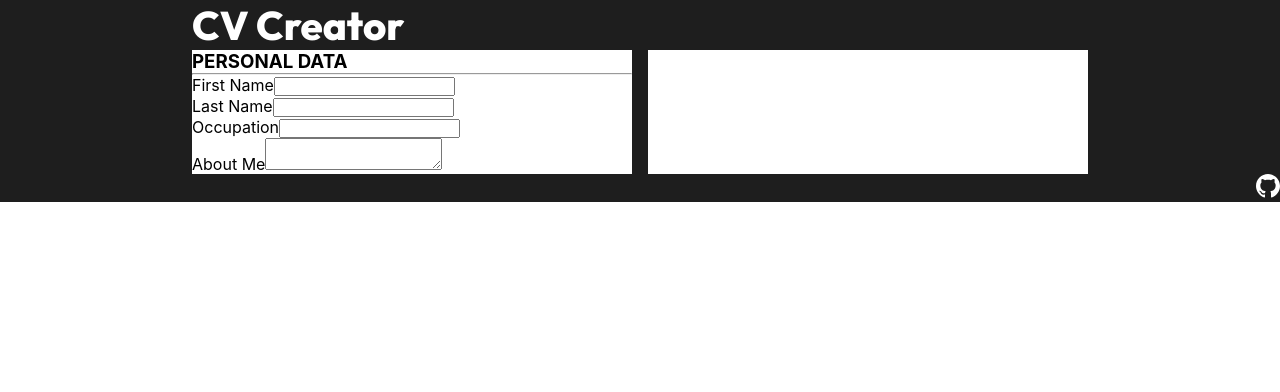
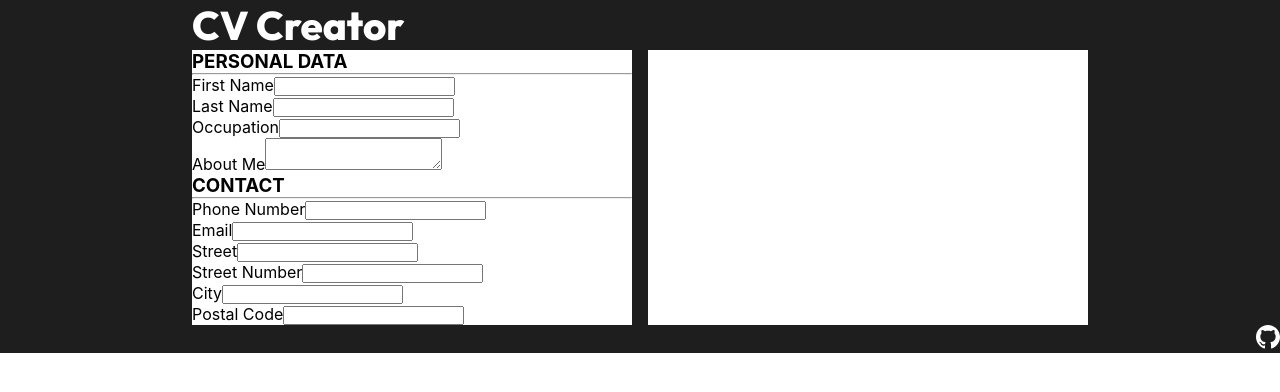
Before and after one commit to Orluca/top-cv-project, a React (Create React App) app: page / in a window 1280 px wide. Shown: the top 392 px of the page. Built offline with nearby package versions, Linux system fonts and the light colour scheme.

Commit message:
Added Contact editor and handle state

```diff
--- /dev/null
+++ b/src/components/Main/Editor/ContactEditor/ContactEditor.js
@@ -0,0 +1,51 @@
+import React, { useState } from "react";
+import Input from "../../../General/Input/Input";
+import Subheader from "../../../General/Subheader/Subheader";
+import styles from "./ContactEditor.module.css";
+
+function ContactEditor(props) {
+  const [contactData, setContactData] = useState({});
+
+  function handlePhone(val) {
+    setContactData((prev) => ({ ...prev, phoneNumber: val }));
+  }
+
+  function handleEmail(val) {
+    setContactData((prev) => ({ ...prev, email: val }));
+  }
+
+  function handleStreet(val) {
+    setContactData((prev) => ({ ...prev, street: val }));
+  }
+
+  function handleStreetNumber(val) {
+    setContactData((prev) => ({ ...prev, streetNumber: val }));
+  }
+
+  function handleCity(val) {
+    setContactData((prev) => ({ ...prev, city: val }));
+  }
+
+  function handlePostalCode(val) {
+    setContactData((prev) => ({ ...prev, postalCode: val }));
+  }
+
+  React.useEffect(() => {
+    props.onInputChange(contactData);
+  }, [contactData]);
+
+  return (
+    <div>
+      <Subheader name="Contact" />
+      <hr />
+      <Input name="Phone Number" onInputChange={handlePhone} />
+      <Input name="Email" onInputChange={handleEmail} />
+      <Input name="Street" onInputChange={handleStreet} />
+      <Input name="Street Number" onInputChange={handleStreetNumber} />
+      <Input name="City" onInputChange={handleCity} />
+      <Input name="Postal Code" onInputChange={handlePostalCode} />
+    </div>
+  );
+}
+
+export default ContactEditor;
--- a/src/components/Main/Editor/Editor.js
+++ b/src/components/Main/Editor/Editor.js
@@ -1,4 +1,5 @@
 import React, { useState } from "react";
+import ContactEditor from "./ContactEditor/ContactEditor";
 import styles from "./Editor.module.css";
 import PersonalDataEditor from "./PersonalDataEditor/PersonalDataEditor";
 
@@ -9,6 +10,10 @@ function Editor(props) {
     setData((prev) => ({ ...prev, ...val }));
   }
 
+  function handleContactData(val) {
+    setData((prev) => ({ ...prev, ...val }));
+  }
+
   React.useEffect(() => {
     props.onInputChange(data);
   }, [data]);
@@ -16,6 +21,7 @@ function Editor(props) {
   return (
     <div className={styles["editor"]}>
       <PersonalDataEditor onInputChange={handlePersonalData} />
+      <ContactEditor onInputChange={handleContactData} />
     </div>
   );
 }
--- a/src/components/Main/Previewer/Previewer.js
+++ b/src/components/Main/Previewer/Previewer.js
@@ -8,6 +8,12 @@ function Previewer(props) {
       <h1>{props.data.lastName}</h1>
       <h3>{props.data.occupation}</h3>
       <p>{props.data.aboutMe}</p>
+      <p>{props.data.phoneNumber}</p>
+      <p>{props.data.email}</p>
+      <p>{props.data.street}</p>
+      <p>{props.data.streetNumber}</p>
+      <p>{props.data.city}</p>
+      <p>{props.data.postalCode}</p>
     </div>
   );
 }
```
Also changed, not shown: src/components/Main/Editor/ContactEditor/ContactEditor.module.css (added), 1 other file (tests, documents, lock files or other folders).
